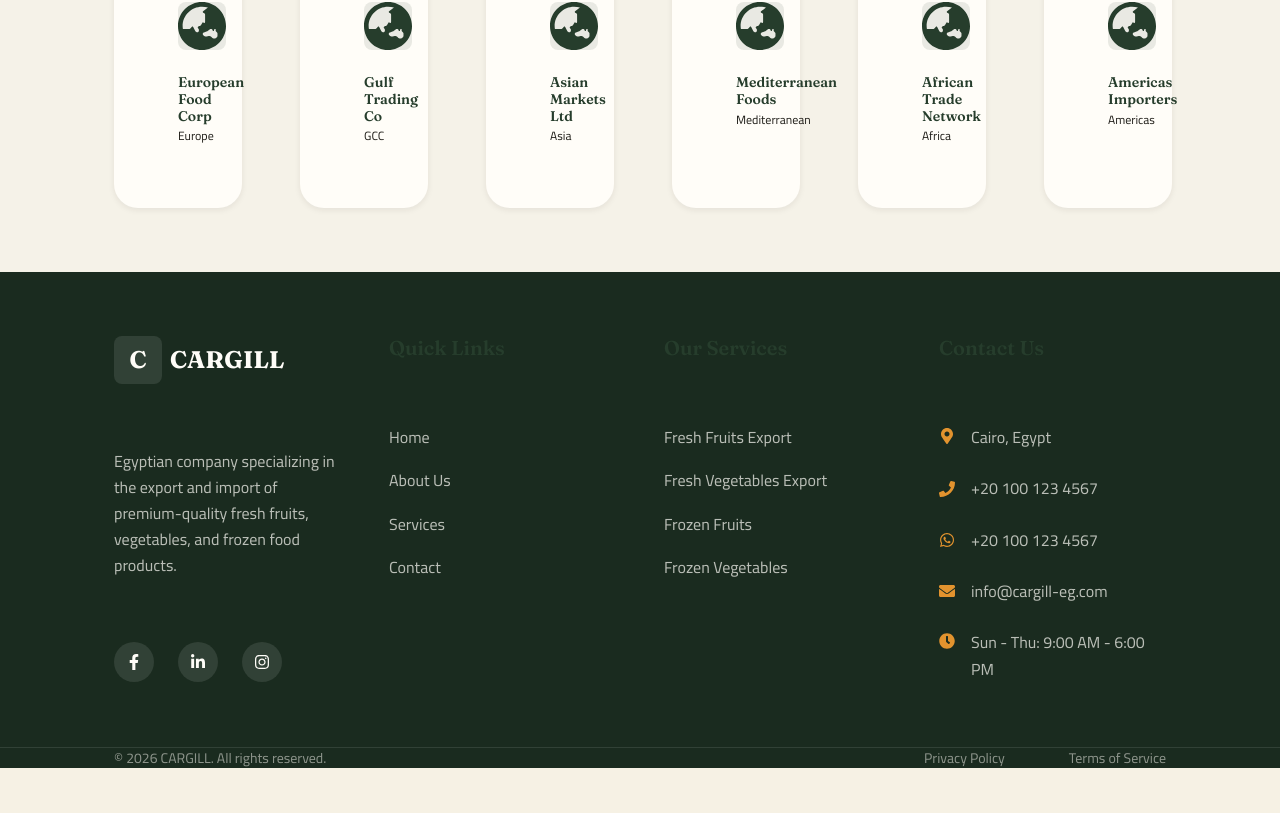
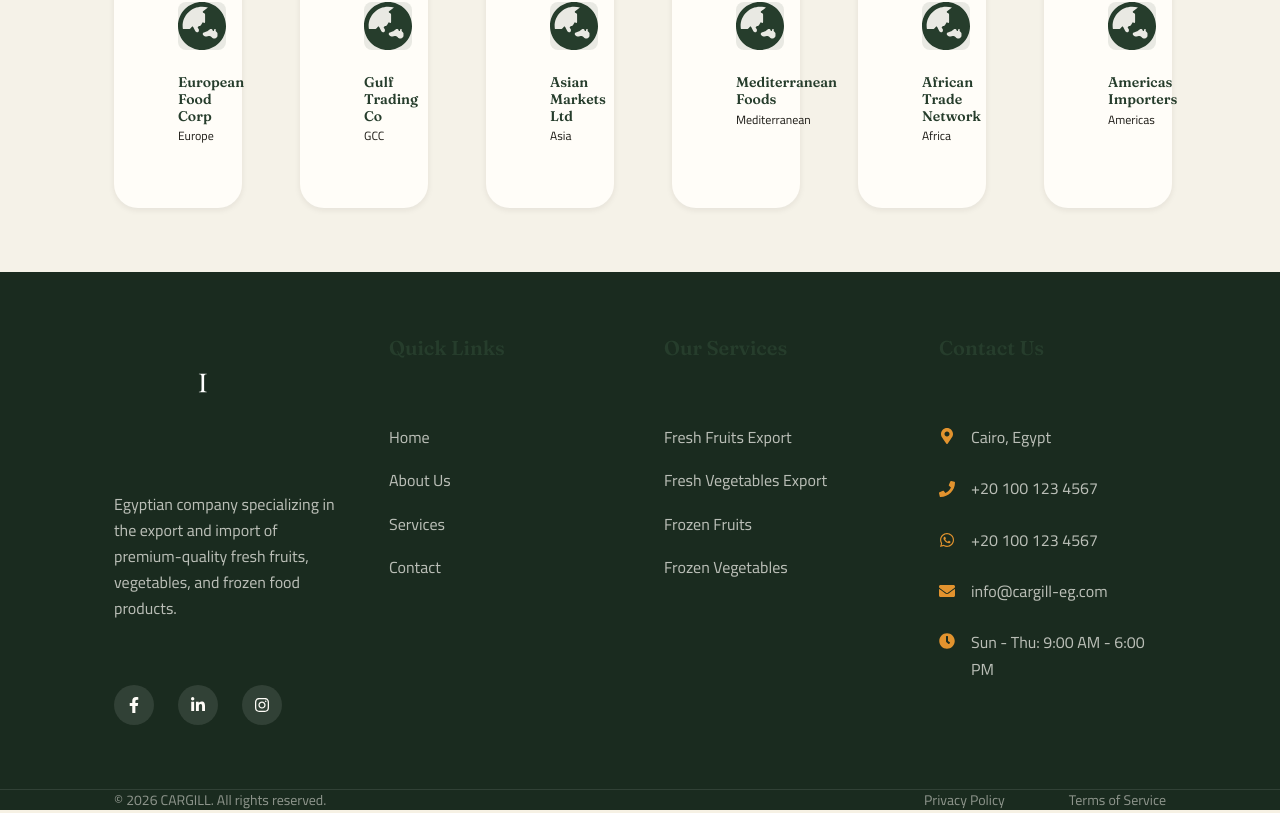
Before and after one commit to malkmohamed2792008-cyber/cargill-export-website, a Next.js app: page /about in a window 1280 px wide. Shown: the part 4362-5175 px from the top of the page. Before the commit the page ends 5133 px from the top, so only its background shows below. Built offline with nearby package versions, Linux system fonts and the light colour scheme.

Commit message:
refactor(footer): use official logo asset, accessibility attributes, token-friendly classes

```diff
--- a/components/layout/Footer.tsx
+++ b/components/layout/Footer.tsx
@@ -1,6 +1,7 @@
 "use client"
 
 import Link from "next/link"
+import Image from "next/image"
 import { FaFacebookF, FaLinkedinIn, FaInstagram, FaWhatsapp, FaEnvelope, FaPhone, FaMapMarkerAlt, FaClock } from "react-icons/fa"
 import { companyInfo, quickLinks, services } from "@/lib/data"
 
@@ -8,25 +9,21 @@
   const currentYear = new Date().getFullYear()
 
   return (
-    <footer className="bg-deep-grove-900 text-white">
+    <footer role="contentinfo" className="bg-deep-grove-900 text-white">
       {/* Main Footer */}
       <div className="section bg-deep-grove-900">
         <div className="container-main">
           <div className="grid grid-cols-1 md:grid-cols-2 lg:grid-cols-4 gap-12">
             {/* Company Info */}
             <div className="space-y-6">
-              <Link href="/" className="flex items-center gap-2">
-                <div className="w-12 h-12 bg-white/10 rounded-lg flex items-center justify-center">
-                  <span className="text-white font-heading font-bold text-2xl">C</span>
+              <Link href="/" className="flex items-center gap-3" aria-label={`${companyInfo.name} home`}>
+                <div className="w-28 md:w-32 h-auto flex items-center" aria-hidden>
+                  <img src="/cargill-logo.svg" alt={`${companyInfo.name} logo`} className="w-full h-auto object-contain brightness-0 invert" />
                 </div>
-                <span className="font-heading text-2xl font-bold text-white">
-                  {companyInfo.name}
-                </span>
               </Link>
-              <p className="text-white/70 leading-relaxed">
-                {companyInfo.description}
-              </p>
-              <div className="flex gap-4">
+              <p className="text-white/70 leading-relaxed">{companyInfo.description}</p>
+
+              <div className="flex gap-4" aria-hidden>
                 <a
                   href={companyInfo.socialMedia.facebook}
                   target="_blank"
@@ -63,10 +60,7 @@
               <ul className="space-y-3">
                 {quickLinks.map((link) => (
                   <li key={link.href}>
-                    <Link
-                      href={link.href}
-                      className="text-white/70 hover:text-sun-citrus transition-colors duration-200"
-                    >
+                    <Link href={link.href} className="text-white/70 hover:text-sun-citrus transition-colors duration-200">
                       {link.label}
                     </Link>
                   </li>
@@ -80,10 +74,7 @@
               <ul className="space-y-3">
                 {services.slice(0, 4).map((service) => (
                   <li key={service.id}>
-                    <Link
-                      href="/services"
-                      className="text-white/70 hover:text-sun-citrus transition-colors duration-200"
-                    >
+                    <Link href="/services" className="text-white/70 hover:text-sun-citrus transition-colors duration-200">
                       {service.title}
                     </Link>
                   </li>
@@ -96,29 +87,29 @@
               <h3 className="font-heading text-xl font-semibold text-sun-citrus">Contact Us</h3>
               <ul className="space-y-4">
                 <li className="flex items-start gap-3">
-                  <FaMapMarkerAlt className="text-sun-citrus mt-1 flex-shrink-0" />
+                  <FaMapMarkerAlt className="text-sun-citrus mt-1 flex-shrink-0" aria-hidden />
                   <span className="text-white/70">{companyInfo.address}</span>
                 </li>
                 <li className="flex items-center gap-3">
-                  <FaPhone className="text-sun-citrus flex-shrink-0" />
+                  <FaPhone className="text-sun-citrus flex-shrink-0" aria-hidden />
                   <a href={`tel:${companyInfo.phone}`} className="text-white/70 hover:text-sun-citrus transition-colors duration-200">
                     {companyInfo.phone}
                   </a>
                 </li>
                 <li className="flex items-center gap-3">
-                  <FaWhatsapp className="text-sun-citrus flex-shrink-0" />
+                  <FaWhatsapp className="text-sun-citrus flex-shrink-0" aria-hidden />
                   <a href={`https://wa.me/${companyInfo.whatsapp.replace(/\D/g, "")}`} className="text-white/70 hover:text-sun-citrus transition-colors duration-200">
                     {companyInfo.whatsapp}
                   </a>
                 </li>
                 <li className="flex items-center gap-3">
-                  <FaEnvelope className="text-sun-citrus flex-shrink-0" />
+                  <FaEnvelope className="text-sun-citrus flex-shrink-0" aria-hidden />
                   <a href={`mailto:${companyInfo.email}`} className="text-white/70 hover:text-sun-citrus transition-colors duration-200">
                     {companyInfo.email}
                   </a>
                 </li>
                 <li className="flex items-start gap-3">
-                  <FaClock className="text-sun-citrus mt-1 flex-shrink-0" />
+                  <FaClock className="text-sun-citrus mt-1 flex-shrink-0" aria-hidden />
                   <span className="text-white/70">{companyInfo.businessHours}</span>
                 </li>
               </ul>
@@ -131,16 +122,10 @@
       <div className="border-t border-white/10">
         <div className="container-main py-6">
           <div className="flex flex-col md:flex-row items-center justify-between gap-4">
-            <p className="text-white/50 text-sm text-center md:text-left">
-              © {currentYear} {companyInfo.name}. All rights reserved.
-            </p>
+            <p className="text-white/50 text-sm text-center md:text-left">© {currentYear} {companyInfo.name}. All rights reserved.</p>
             <div className="flex gap-6 text-sm text-white/50">
-              <Link href="/contact" className="hover:text-sun-citrus transition-colors duration-200">
-                Privacy Policy
-              </Link>
-              <Link href="/contact" className="hover:text-sun-citrus transition-colors duration-200">
-                Terms of Service
-              </Link>
+              <Link href="/contact" className="hover:text-sun-citrus transition-colors duration-200">Privacy Policy</Link>
+              <Link href="/contact" className="hover:text-sun-citrus transition-colors duration-200">Terms of Service</Link>
             </div>
           </div>
         </div>
```
